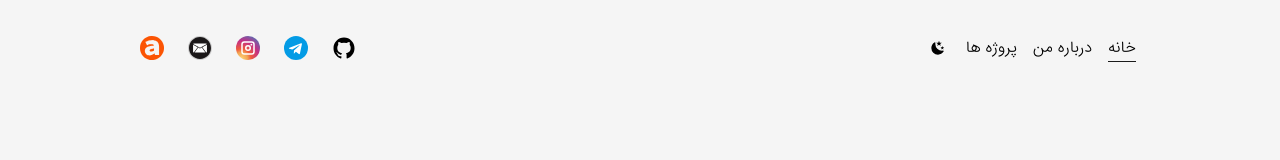
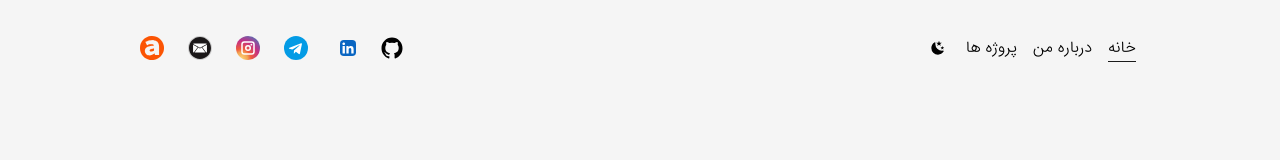
Before and after one commit to pooulad/pooulad.github.io, a Next.js app: page / in a window 1280 px wide. Shown: the top 160 px of the page. Built offline with nearby package versions, Linux system fonts and the light colour scheme.

Commit message:
add linkedin icon in project

```diff
--- /dev/null
+++ b/src/assets/ts/LinkedinIcon/index.tsx
@@ -0,0 +1,26 @@
+export default function LinkedinIcon() {
+  return (
+    <svg
+      xmlns="http://www.w3.org/2000/svg"
+      width="1em"
+      height="1em"
+      viewBox="0 0 256 256"
+    >
+      <rect
+        x="0"
+        y="0"
+        width="256"
+        height="256"
+        fill="rgba(255, 255, 255, 0)"
+      />
+      <g fill="none">
+        <rect width="256" height="256" fill="#fff" rx="60" />
+        <rect width="256" height="256" fill="#0A66C2" rx="60" />
+        <path
+          fill="#fff"
+          d="M184.715 217.685h29.27a4 4 0 0 0 4-3.999l.015-61.842c0-32.323-6.965-57.168-44.738-57.168c-14.359-.534-27.9 6.868-35.207 19.228a.32.32 0 0 1-.595-.161V101.66a4 4 0 0 0-4-4h-27.777a4 4 0 0 0-4 4v112.02a4 4 0 0 0 4 4h29.268a4 4 0 0 0 4-4v-55.373c0-15.657 2.97-30.82 22.381-30.82c19.135 0 19.383 17.916 19.383 31.834v54.364a4 4 0 0 0 4 4ZM38 59.627c0 11.865 9.767 21.627 21.632 21.627c11.862-.001 21.623-9.769 21.623-21.631C81.253 47.761 71.491 38 59.628 38C47.762 38 38 47.763 38 59.627Zm6.959 158.058h29.307a4 4 0 0 0 4-4V101.66a4 4 0 0 0-4-4H44.959a4 4 0 0 0-4 4v112.025a4 4 0 0 0 4 4Z"
+        />
+      </g>
+    </svg>
+  );
+}
--- a/src/components/Header/Header.tsx
+++ b/src/components/Header/Header.tsx
@@ -12,6 +12,7 @@ import {
 } from "@/assets/ts";
 import { motion } from "framer-motion";
 import useThemeSwithcher from "@/hooks/useThemeSwithcher";
+import LinkedinIcon from "@/assets/ts/LinkedinIcon";
 
 function Header() {
   const [isOpen, setIsOpen] = useState<boolean>(false);
@@ -79,6 +80,15 @@ function Header() {
             target={"_blank"}
           >
             <GithubIcon />
+          </motion.a>
+          <motion.a
+            whileHover={{ y: -2 }}
+            whileTap={{ scale: 0.9 }}
+            className="w-6 mx-3"
+            href={dictionary.ownerSocials.linkedinAddress}
+            target={"_blank"}
+          >
+            <LinkedinIcon />
           </motion.a>
           <motion.a
             whileHover={{ y: -2 }}
--- a/src/dictionary/index.ts
+++ b/src/dictionary/index.ts
@@ -25,6 +25,7 @@ export const dictionary = {
     githubAddress: "https://github.com/pooulad",
     telegramAddress: "https://t.me/pouladpesar",
     instagramAddress: "https://instagram.com/_pooulad_",
+    linkedinAddress: "https://www.linkedin.com/in/amir-mahdi-pouladi-803748283",
   },
   head: {
     home: {
```
